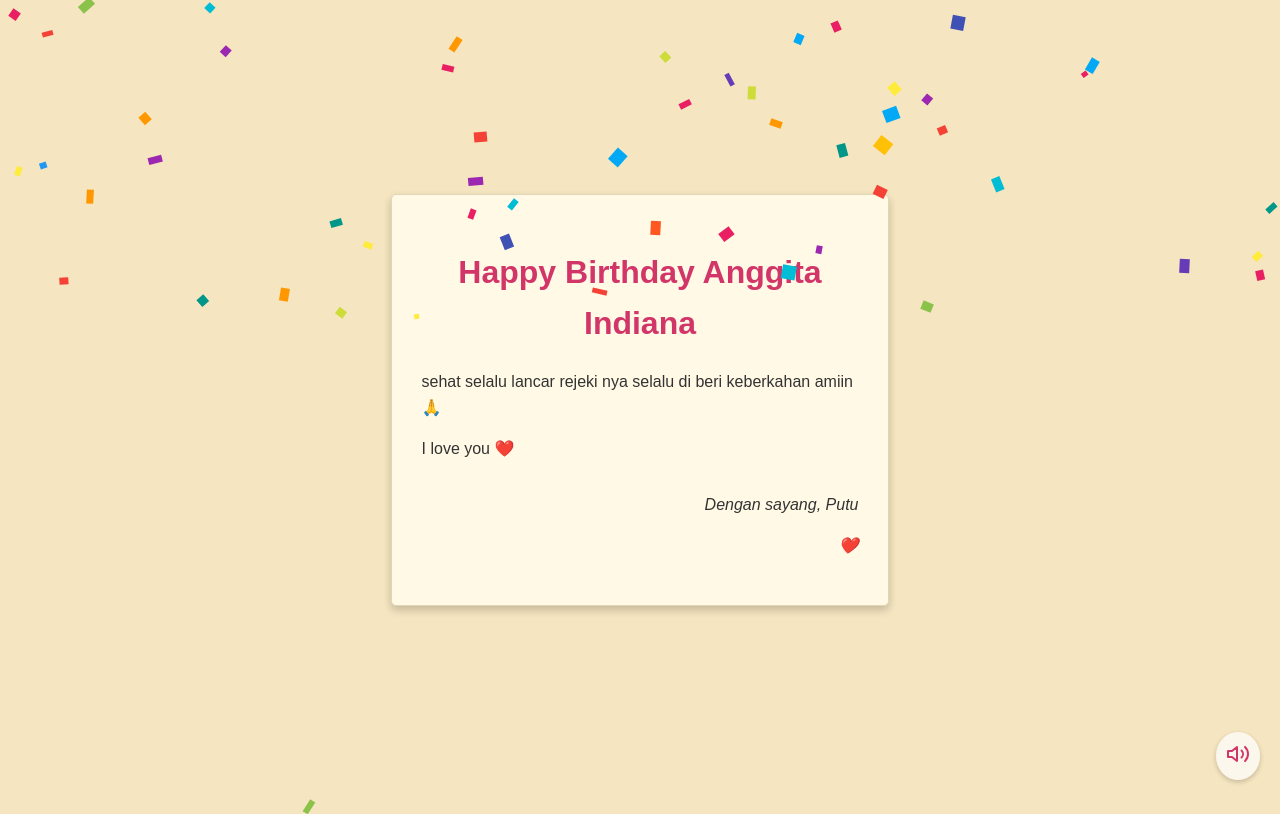
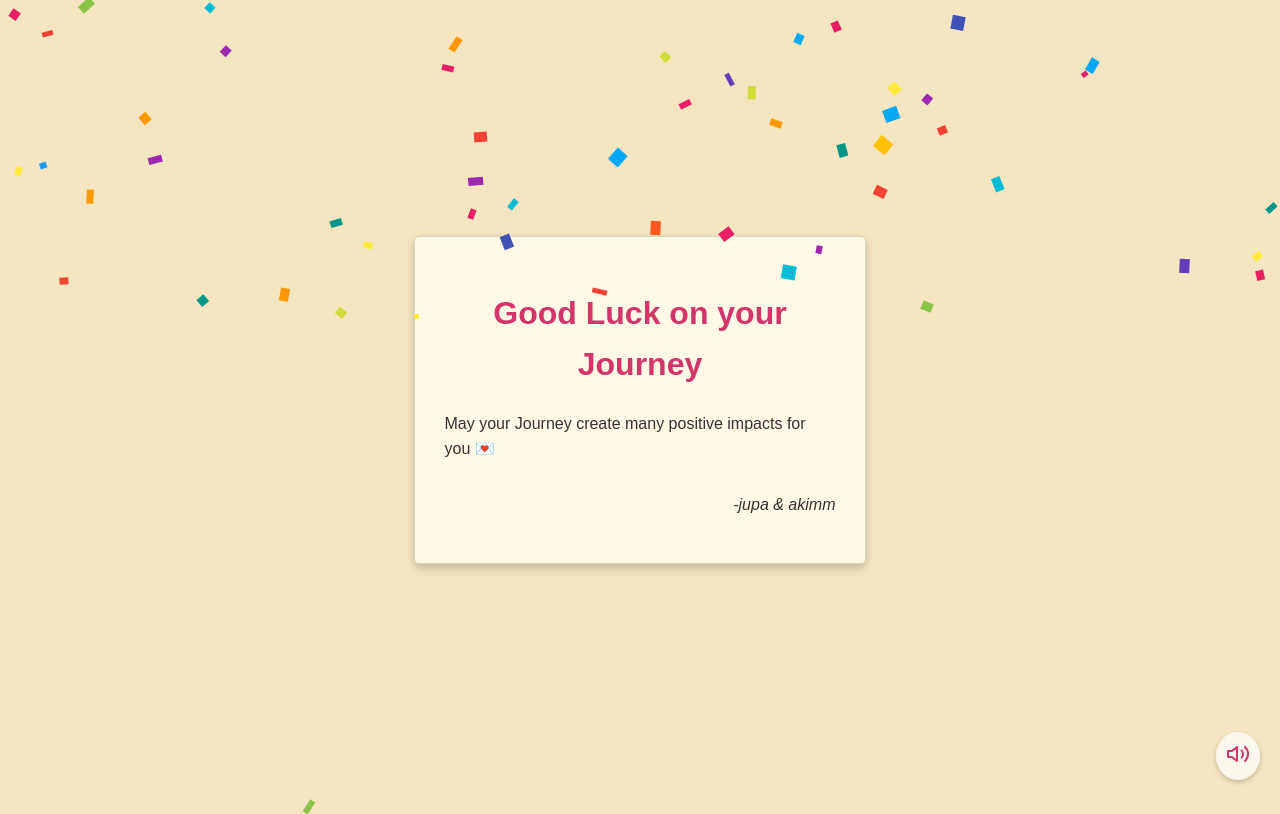
Before and after one commit to greetzza/order041_08-08-2025, a plain HTML site: page index.html in a window 1280 px wide. Both pictures are taken after a click on the picture 640 px from the left and 409 px from the top of the page. Drawn offline with Linux system fonts and the light colour scheme.

Commit message:
Update index.html

```diff
--- a/index.html
+++ b/index.html
@@ -12,17 +12,12 @@
 <body>
     <div class="container">
         <img src="gambar/close.png" alt="Amplop Tertutup" class="envelope" id="closedEnvelope">
-
         <div class="letter-paper" id="letterPaper">
             <div class="letter-content">
-                <h1>Happy Birthday Anggita Indiana</h1>
-
-                <p>sehat selalu lancar rejeki nya selalu di beri keberkahan amiin 🙏</p>
-                <p>I love you ❤️</p>
-
+                <h1>Good Luck on your Journey</h1>
+                <p>May your Journey create many positive impacts for you 💌</p>
                 <div class="signature">
-                    <p>Dengan sayang, Putu</p>
-                    <p>❤️</p>
+                    <p>-jupa & akimm</p>
                 </div>
             </div>
         </div>
@@ -122,4 +117,5 @@
         }
     </script>
 </body>
+
 </html>
```
